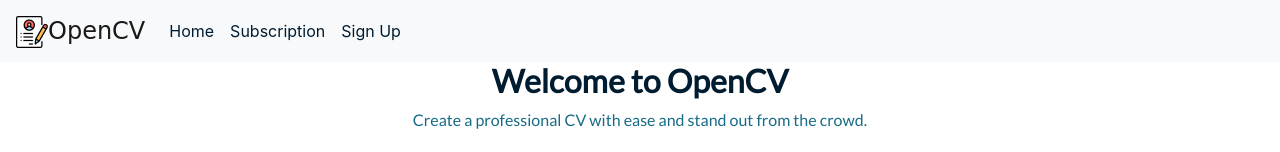
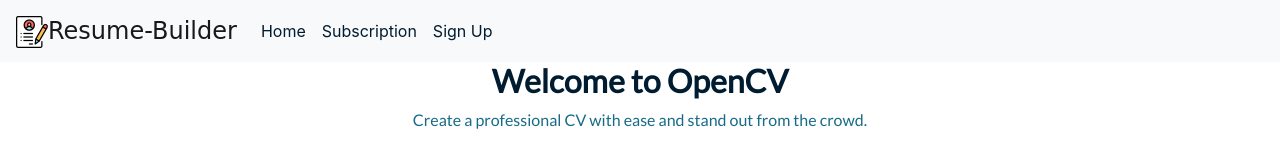
Before and after one commit to avinashk09/Resume-builder, a plain HTML site: page index.html in a window 1280 px wide. Shown: the top 152 px of the page. Drawn offline with nearby package versions, Linux system fonts and the light colour scheme; a web font is replaced by a local one.

Commit message:
Update index.html
changed opencv to resume-builder

```diff
--- a/index.html
+++ b/index.html
@@ -3,7 +3,7 @@
 <head>
     <meta charset="UTF-8">
     <meta name="viewport" content="width=device-width, initial-scale=1, shrink-to-fit=no">
-    <title>OpenCV</title>
+    <title>Resume-Builder</title>
     <link rel="icon" href="logo.png" type="image/png">
     <link rel="stylesheet" href="style.css">
     <link rel="stylesheet" href="https://cdnjs.cloudflare.com/ajax/libs/animate.css/4.1.1/animate.min.css">
@@ -12,7 +12,7 @@
 <body>
     <header class="card-head">
         <nav class="navbar navbar-expand-lg navbar-light bg-light">
-            <a class="navbar-brand animate__animated animate__fadeIn" href="#"><img src="images/logo.png" alt="">OpenCV</a>
+            <a class="navbar-brand animate__animated animate__fadeIn" href="#"><img src="images/logo.png" alt="">Resume-Builder</a>
             <button class="navbar-toggler" type="button" data-toggle="collapse" data-target="#navbarNav" aria-controls="navbarNav" aria-expanded="false" aria-label="Toggle navigation">
               <span class="navbar-toggler-icon"></span>
             </button>
```
